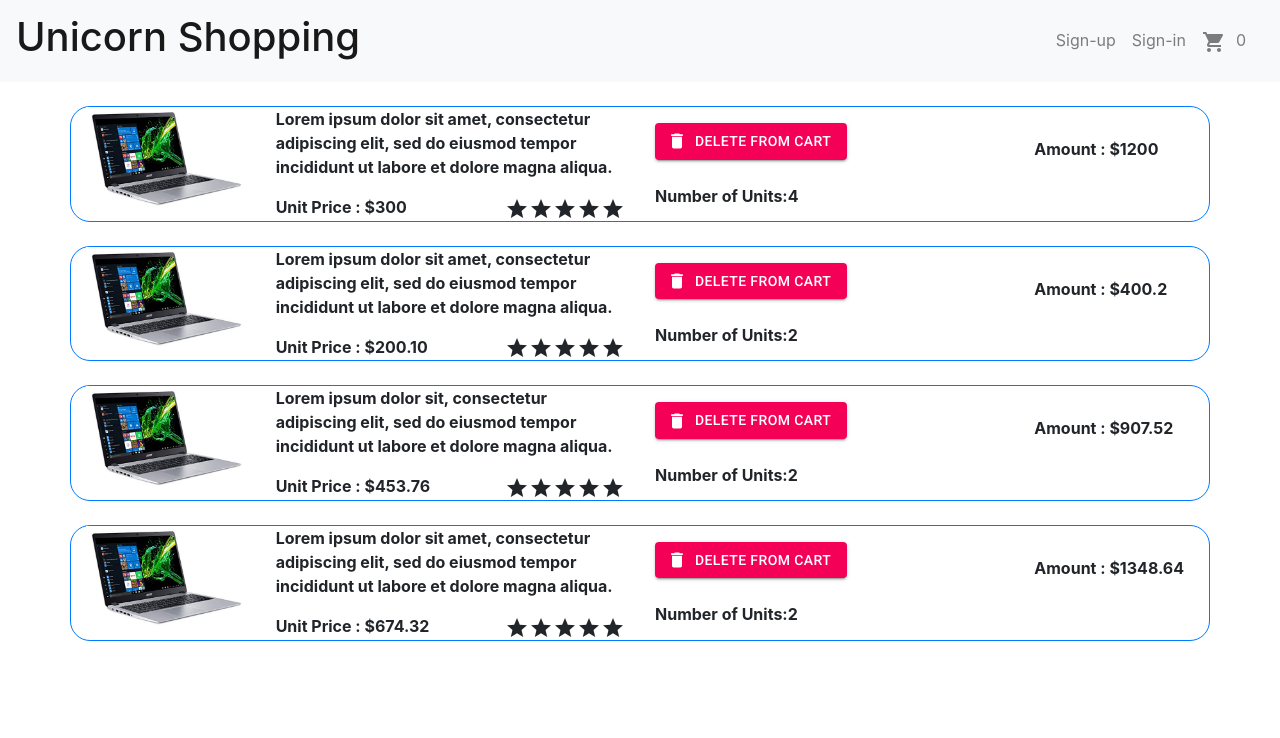
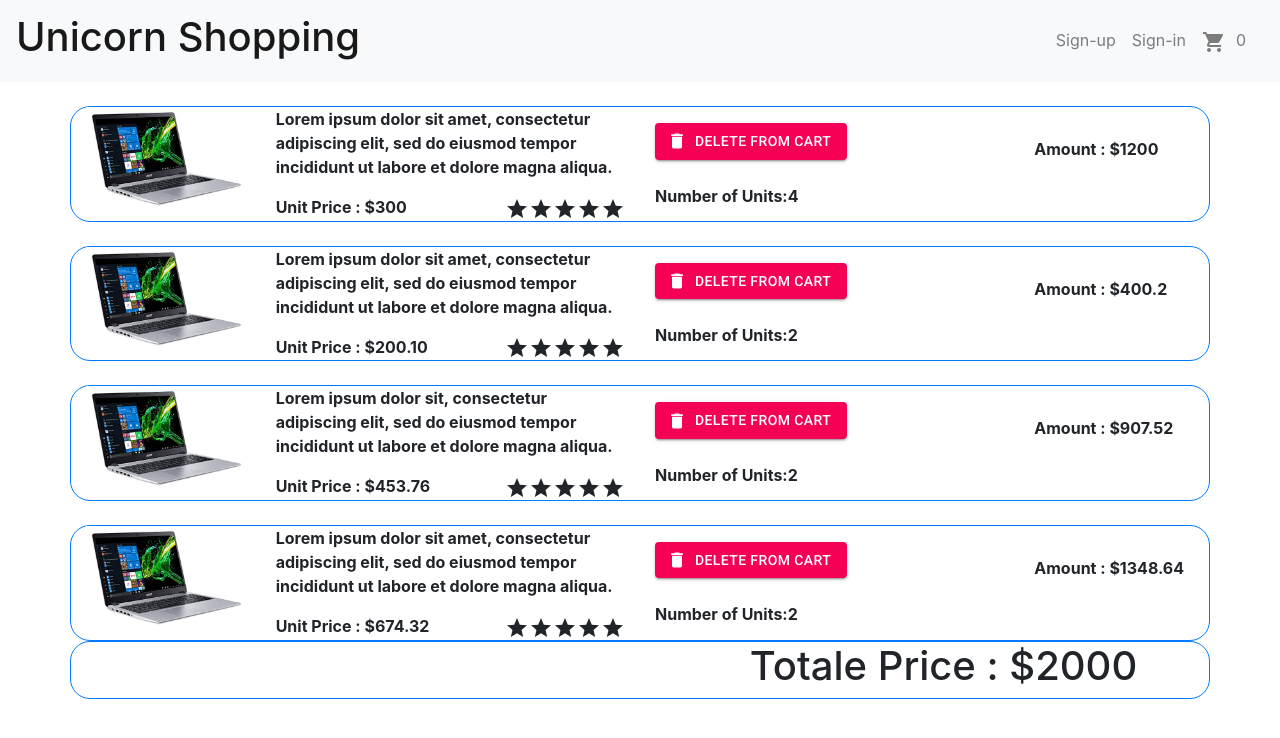
Before and after one commit to Dilansilva/Online-Shopping, a React (Create React App) app: page /cart in a window 1280 px wide. Shown: the top 738 px of the page. Built offline with nearby package versions, Linux system fonts and the light colour scheme.

Commit message:
get total component imported

```diff
--- a/src/pages/Cart/Cart.js
+++ b/src/pages/Cart/Cart.js
@@ -2,6 +2,7 @@ import React, { useState } from "react";
 
 import HeaderComponent from "../HeaderComponent"; //import navigation bar
 import BasketItem from "../BasketItem/BasketItem"; //import basketitem
+import TotalComp from "../TotalComp/TotalComp"; //import get Total component
 
 const Cart = () => {
   return (
@@ -34,6 +35,7 @@ const Cart = () => {
         ratings={5}
         unitcount={2}
       />
+      <TotalComp />
     </div>
   );
 };
--- a/src/pages/TotalComp/TotalComp.js
+++ b/src/pages/TotalComp/TotalComp.js
@@ -1,17 +1,26 @@
-import React from 'react';
-import {Container} from "react-bootstrap";
+import React, { useState } from "react";
+import { Container, Row, Col } from "react-bootstrap";
 
 const TotalComp = () => {
+  const [Total, setTotal] = useState(2000);
   return (
     <div>
       <Container
         className="block-example border border-primary"
         style={{ alignItems: "center", borderRadius: "20px" }}
       >
-            <h1>Hello World</h1>
+        <Row>
+          <Col xs={3} md={7}>
+            <h1></h1>
+          </Col>
+
+          <Col xs={3} md={5}>
+            <h1>Totale Price : ${Total}</h1>
+          </Col>
+        </Row>
       </Container>
     </div>
   );
-}
+};
 
 export default TotalComp;
```
Also changed, not shown: 1 other file (tests, documents, lock files or other folders). Lines whose indentation alone changed are shown as unchanged.
